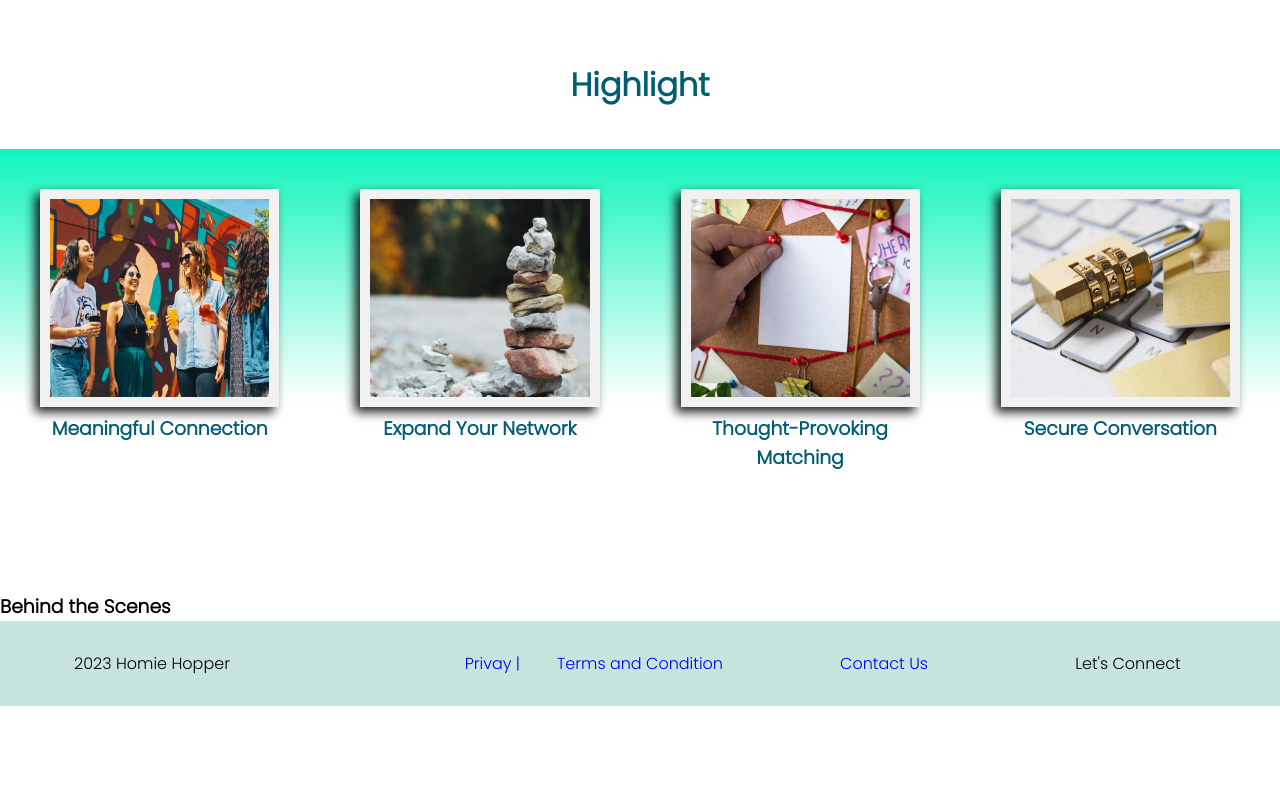
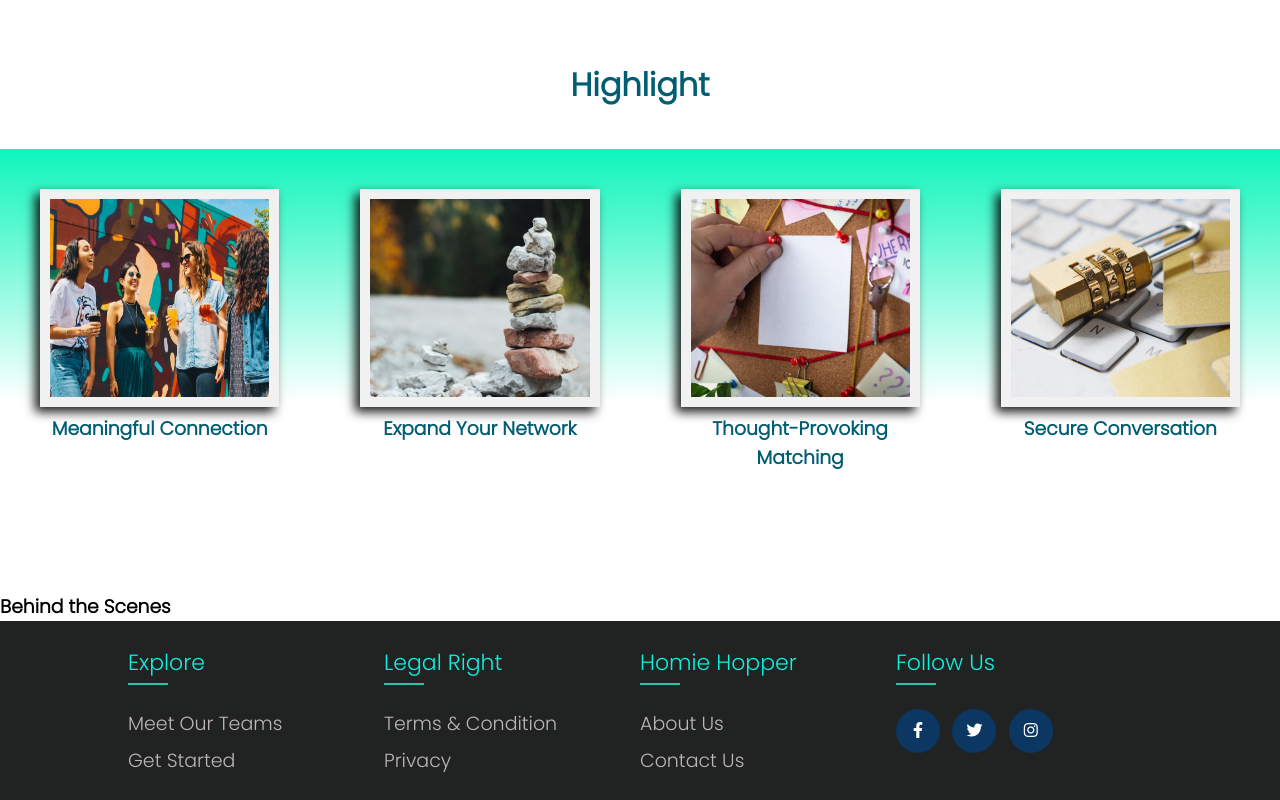
Before and after one commit to Ekhasomi-Sun19/Hommie, a plain HTML site: page Home.html in a window 1280 px wide. Shown: the part 1353-2153 px from the top of the page. Before the commit the page ends 2059 px from the top, so only its background shows below. Drawn offline with nearby package versions, Linux system fonts and the light colour scheme.

Commit message:
New Update

```diff
--- a/Home.css
+++ b/Home.css
@@ -323,6 +323,79 @@ body main{
     bottom: -225.5%;
   }
 
+  /* footer css design starts from here */
+  footer{
+    display: flex;
+    flex-wrap: wrap;
+    margin-top: auto;
+    background-color: #212222;
+    padding: 25px 10%;
+}
+
+ul{
+    list-style: none;
+}
+
+.footer-col{
+    width: 25%;
+}
+
+.footer-col h4{
+    position: relative;
+    margin-bottom: 30px;
+    font-weight: 400;
+    font-size: 22px;
+    color: #0df1de;
+    text-transform: capitalize;
+}
+
+.footer-col h4::before{
+    content: '';
+    position: absolute;
+    left: 0;
+    bottom: -6px;
+    background-color: #27c0ac;
+    height: 2px;
+    width: 40px;
+}
+
+ul li:not(:last-child){
+    margin-bottom: 8px;
+}
+
+ul li a{
+    display: block;
+    font-size: 19px;
+    text-transform: capitalize;
+    color: #bdb6b6;
+    text-decoration: none;
+    transition: 0.4s;
+}
+
+ul li a:hover{
+    color: white;
+    padding-left: 2px;
+}
+
+.links a{
+    display: inline-block;
+    height: 44px;
+    width: 44px;
+    color: white;
+    background-color: rgba(5, 61, 114, 0.8);
+    margin: 0 8px 8px 0;
+    text-align: center;
+    line-height: 44px;
+    border-radius: 50%;
+    transition: 0.4s;
+}
+
+.links a:hover{
+    color: #4d4f55;
+    background-color: white;
+
+}
+
   @media screen and (max-width: 768px) {
     .card-grid {
       grid-template-columns: repeat(2, 1fr);
@@ -380,3 +453,24 @@ body main{
         max-width: 80%;
     }
 }
+
+
+/* footer responsiveness design start here */
+
+@media(max-width: 740px){
+    .footer-col{
+        width: 50%;
+        margin-bottom: 30px;
+        text-align: center;
+    }
+
+    .footer-col h4::before{
+        all:unset;
+    }
+}
+
+@media(max-width: 555px){
+    .footer-col{
+        width: 100%;
+    }
+}
--- a/Home.html
+++ b/Home.html
@@ -7,6 +7,7 @@
     <link rel="stylesheet" href="Home.css">
     <script type="module" src="https://unpkg.com/ionicons@7.1.0/dist/ionicons/ionicons.esm.js"></script>
     <link rel="stylesheet" href="https://use.fontawesome.com/releases/v5.5.0/css/all.css">
+    <link rel="stylesheet" type="text/css" href="https://cdnjs.cloudflare.com/ajax/libs/font-awesome/5.15.1/css/all.min.css">
     <title>Homie Hopper</title>
 </head>
 <body>
@@ -61,7 +62,7 @@
             UNFORGETABLE ADVENTURE?</h2>
     </div>
     <div class="button-container">
-        <button class="custom-button">Hop on, Connect, And Soar</button>
+        <button class="custom-button">Hop on, Connect, And Soar.</button>
     </div>
     <div class="testimonials">
         <div class="inner">
@@ -151,25 +152,38 @@
         }
     }, 5000);
     </script>
-
-
     <footer>
-        <div class="grid">
-            <div class="homie">
-                <p>2023 Homie Hopper</p>
-            </div>
-            <div class="privacy"><a href="#">Privay |</a></div>
-            <div class="terms">
-                <a href="#">Terms and Condition</a>
-            </div>
-            <div class="contact">
-                <a href="contact.html">Contact Us</a>
-            </div>
-            <div class="connect">
-                <p>Let's Connect</p>
+        <div class="footer-col">
+            <h4>Explore</h4>
+            <ul>
+                <li><a href="#">meet our teams</a></li>
+                <li><a href="#">get started</a></li>
+                <!-- <li><a href="#">talent</a></li> -->
+            </ul>
+        </div>
+        <div class="footer-col">
+            <h4>legal right</h4>
+            <ul>
+                <li><a href="#">terms & condition</a></li>
+                <li><a href="#">privacy</a></li>
+            </ul>
+        </div>
+        <div class="footer-col">
+            <h4>Homie Hopper</h4>
+            <ul>
+                <li><a href="#">about us</a></li>
+                <li><a href="#">contact us</a></li>
+            </ul>
+        </div>
+        <div class="footer-col">
+            <h4>follow us</h4>
+            <div class="links">
+                <!-- <a href="#"><i class="fab fa-linkedin-in"></i></a> -->
+                <a href="#"><i class="fab fa-facebook-f"></i></a>
+                <a href="#"><i class="fab fa-twitter"></i></a>
+                <a href="#"><i class="fab fa-instagram"></i></a>
             </div>
         </div>
-
     </footer>
 <script src="https://cdnjs.cloudflare.com/ajax/libs/jquery/3.7.0/jquery.min.js"></script>
 <script>
--- a/footer.css
+++ /dev/null
@@ -1,104 +0,0 @@
-*{
-    margin: 0;
-    padding: 0;
-    box-sizing: border-box;
-    font-family: sans-serif;
-    line-height: 1.2;
-}
-
-body{
-    display: flex;
-    flex-direction: column;
-    height: 100vh;
-    background-color: #bbbbbb;
-}
-
-footer{
-    display: flex;
-    flex-wrap: wrap;
-    margin-top: auto;
-    background-color: #2d2e33;
-    padding: 60px 10%;
-}
-
-ul{
-    list-style: none;
-}
-
-.footer-col{
-    width: 25%;
-}
-
-.footer-col h4{
-    position: relative;
-    margin-bottom: 30px;
-    font-weight: 400;
-    font-size: 22px;
-    color: #f1bc0d;
-    text-transform: capitalize;
-}
-
-.footer-col h4::before{
-    content: '';
-    position: absolute;
-    left: 0;
-    bottom: -6px;
-    background-color: #27c0ac;
-    height: 2px;
-    width: 40px;
-}
-
-ul li:not(:last-child){
-    margin-bottom: 8px;
-}
-
-ul li a{
-    display: block;
-    font-size: 19px;
-    text-transform: capitalize;
-    color: #bdb6b6;
-    text-decoration: none;
-    transition: 0.4s;
-}
-
-ul li a:hover{
-    color: white;
-    padding-left: 2px;
-}
-
-.links a{
-    display: inline-block;
-    height: 44px;
-    width: 44px;
-    color: white;
-    background-color: rgba(40, 130, 214, 0.8);
-    margin: 0 8px 8px 0;
-    text-align: center;
-    line-height: 44px;
-    border-radius: 50%;
-    transition: 0.4s;
-}
-
-.links a:hover{
-    color: #4d4f55;
-    background-color: white;
-
-}
-
-@media(max-width: 740px){
-    .footer-col{
-        width: 50%;
-        margin-bottom: 30px;
-        text-align: center;
-    }
-
-    .footer-col h4::before{
-        all:unset;
-    }
-}
-
-@media(max-width: 555px){
-    .footer-col{
-        width: 100%;
-    }
-}
```
Also changed, not shown: footer.html (deleted, +0 -49 lines).
